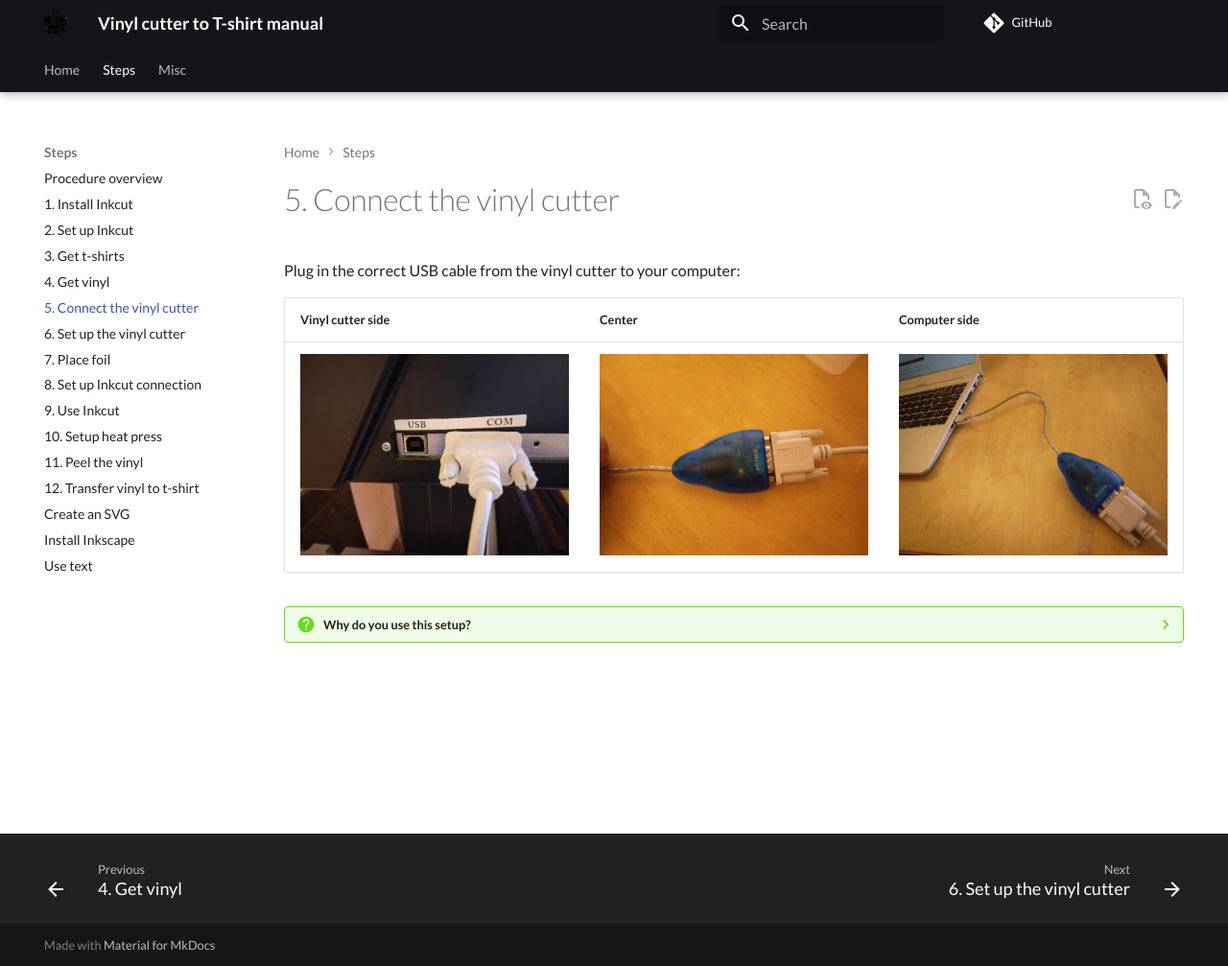
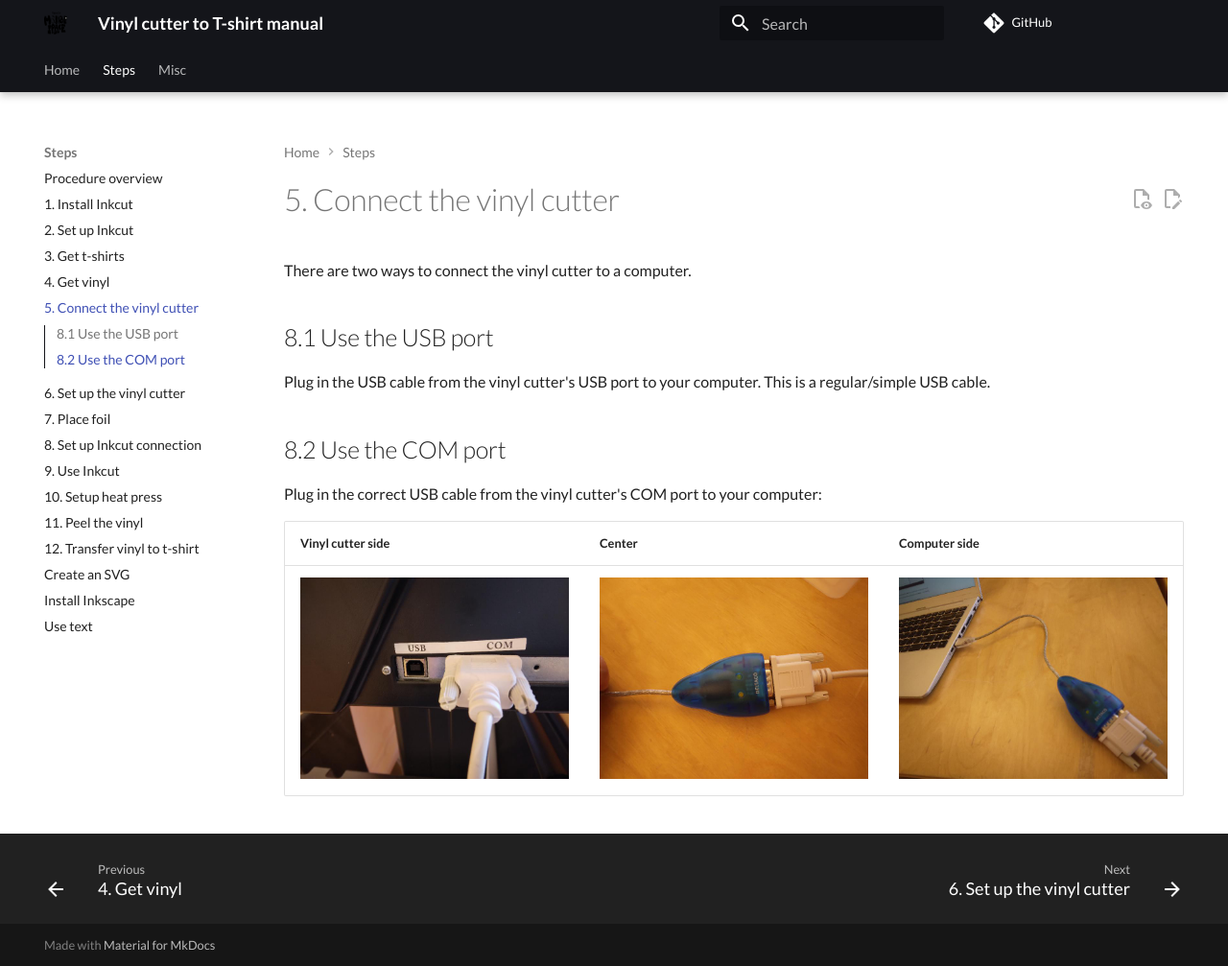
Before and after one commit to uppsala-makerspace/vevor_vinyl_cutter_to_t_shirt_manual, an MkDocs documentation site: the page built from docs/steps/5_connect_vinyl_cutter.md, in a window 1280 px wide and 1007 px high. Shown: the whole window at 96% size. Built offline with MkDocs 1.6.1 and Material for MkDocs 9.7.7, drawn with Linux system fonts in a browser that asks for light colours; comment, search, counter and statistics services are not loaded.

Commit message:
Show USB cable too

```diff
--- a/docs/steps/5_connect_vinyl_cutter.md
+++ b/docs/steps/5_connect_vinyl_cutter.md
@@ -6,15 +6,17 @@ tags:
 
 # 5. Connect the vinyl cutter
 
-Plug in the correct USB cable from the vinyl cutter to your computer:
+There are two ways to connect the vinyl cutter to a computer.
+
+## 8.1 Use the USB port
+
+Plug in the USB cable from the vinyl cutter's USB port to your computer.
+This is a regular/simple USB cable.
+
+## 8.2 Use the COM port
+
+Plug in the correct USB cable from the vinyl cutter's COM port to your computer:
 
 Vinyl cutter side|Center|Computer side
 -----------------|------|-------------
 ![Cable at the vinyl cutter side](cable_vevor_side.jpg)|![Center of cable](cable_center.jpg)|![Cable at the computer side](cable_computer_side.jpg)
-
-???- question "Why do you use this setup?"
-
-    Because it was the first one that worked for me.
-
-    Please [contribute](../CONTRIBUTING.md) if you want to
-    document the other way to connect a laptop to the vinyl cutter.
```
Also changed, not shown: docs/steps/1_install_inkcut/README.md (+7 -0 lines), docs/steps/8_setup_inkcut_connection.md (+14 -0 lines), docs/steps/connect_inkcut_via_usb.png (added).
